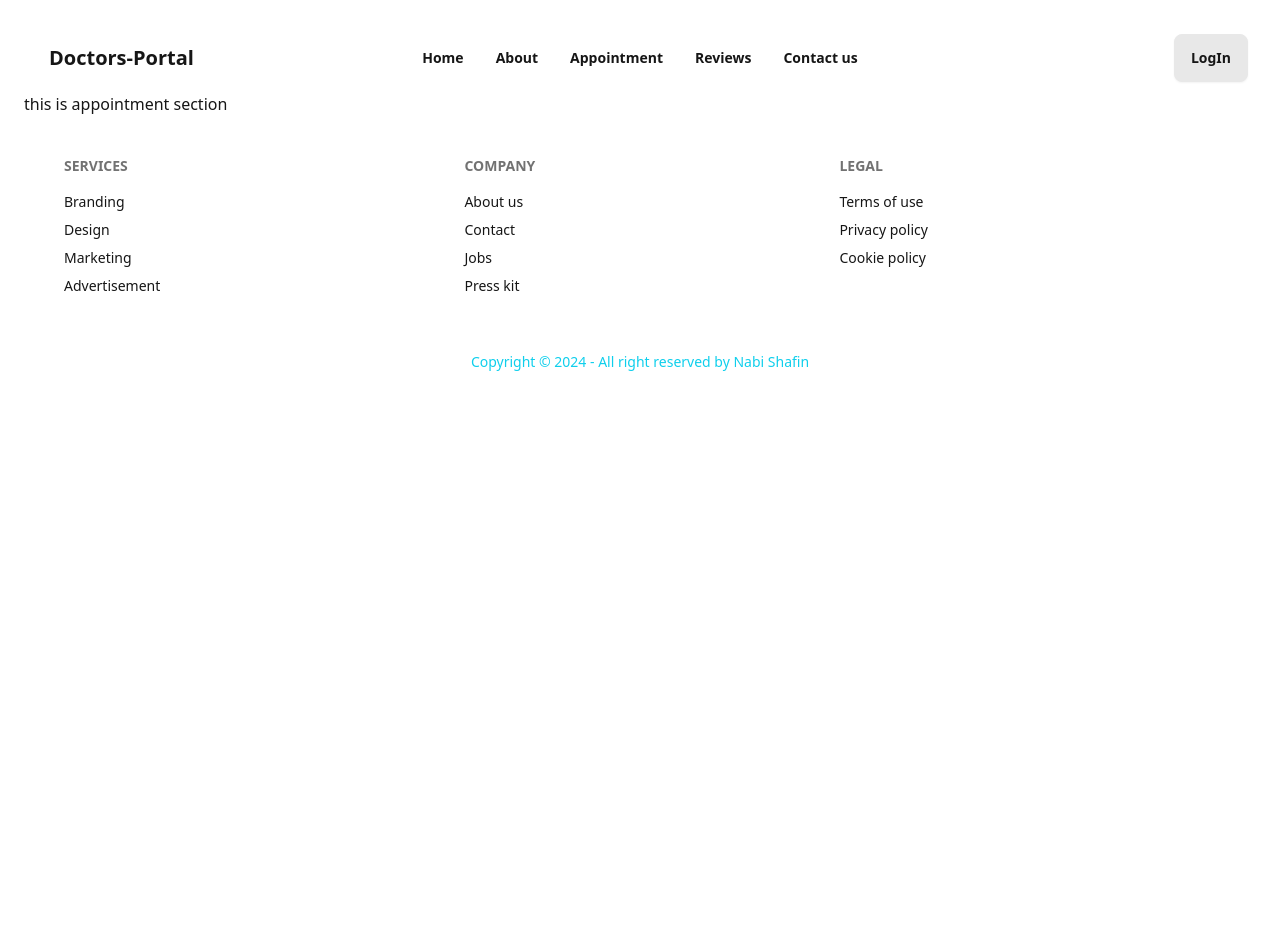
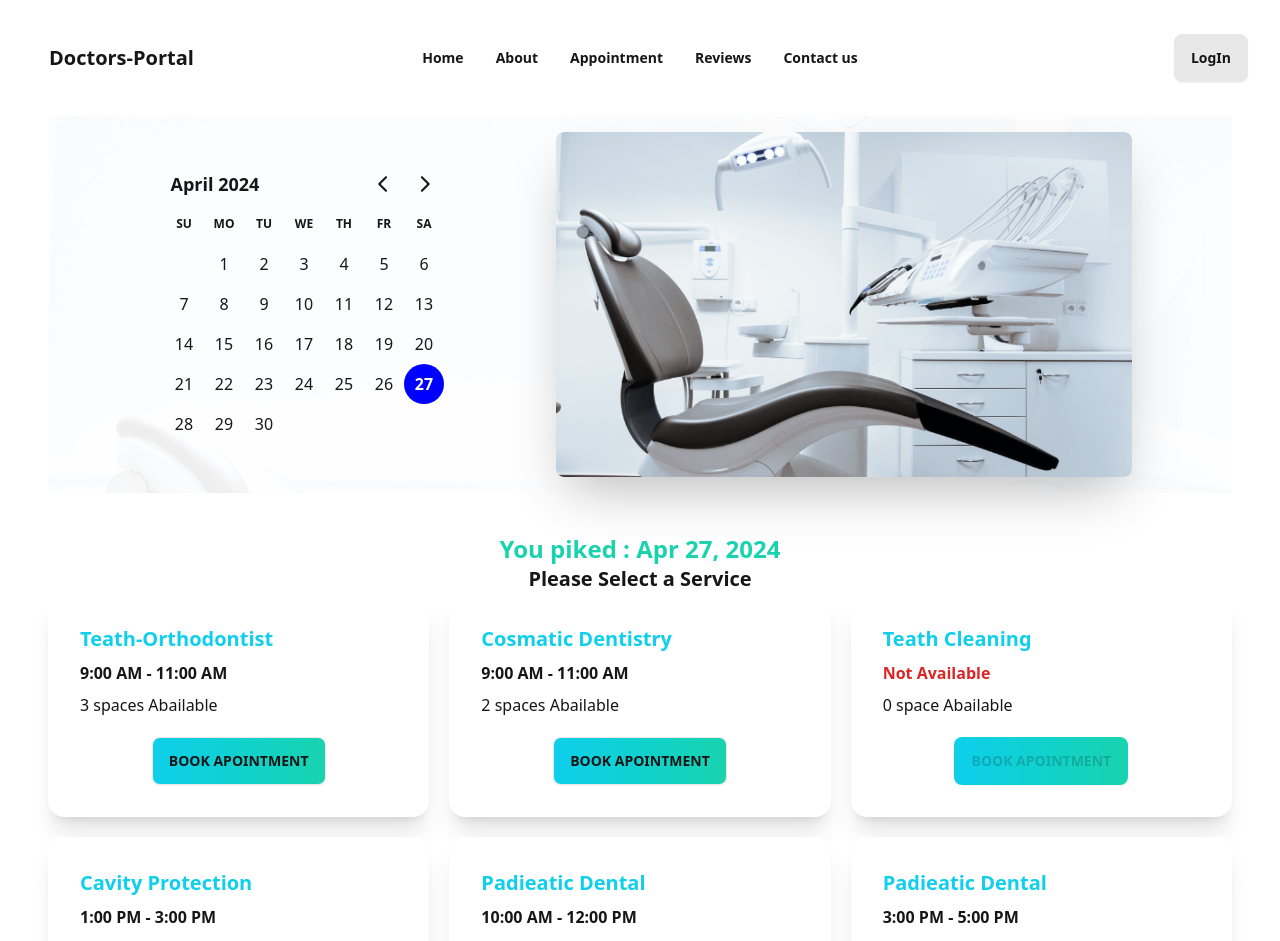
Before and after one commit to nabishafin/Doctor-Portal, a React (Vite) app: page /appointment in a window 1280 px wide. Shown: the top 941 px of the page. Before the commit the page ends 800 px from the top, so only its background shows below. Built offline with nearby package versions, Linux system fonts and the light colour scheme.

Commit message:
this is appointment part

```diff
--- a/package.json
+++ b/package.json
@@ -10,9 +10,11 @@
     "preview": "vite preview"
   },
   "dependencies": {
+    "date-fns": "^3.6.0",
     "localforage": "^1.10.0",
     "match-sorter": "^6.3.4",
     "react": "^18.2.0",
+    "react-day-picker": "^8.10.1",
     "react-dom": "^18.2.0",
     "react-router-dom": "^6.22.3",
     "sort-by": "^1.2.0"
--- /dev/null
+++ b/public/slots.json
@@ -0,0 +1,48 @@
+[
+    {
+        "id": 1,
+        "name": "Teath-Orthodontist",
+        "slots": [
+            "9:00 AM - 11:00 AM",
+            "2:00 PM - 4:00 PM",
+            "10:00 AM - 12:00 PM"
+        ]
+    },
+    {
+        "id": 2,
+        "name": "Cosmatic Dentistry",
+        "slots": [
+            "9:00 AM - 11:00 AM",
+            "10:00 AM - 12:00 PM"
+        ]
+    },
+    {
+        "id": 3,
+        "name": "Teath Cleaning",
+        "slots": []
+    },
+    {
+        "id": 4,
+        "name": "Cavity Protection",
+        "slots": [
+            "1:00 PM - 3:00 PM",
+            "10:00 AM - 12:00 PM"
+        ]
+    },
+    {
+        "id": 5,
+        "name": "Padieatic Dental",
+        "slots": [
+            "10:00 AM - 12:00 PM",
+            "3:00 PM - 5:00 PM"
+        ]
+    },
+    {
+        "id": 5,
+        "name": "Padieatic Dental",
+        "slots": [
+            "3:00 PM - 5:00 PM",
+            "9:00 AM - 11:00 AM"
+        ]
+    }
+]
--- /dev/null
+++ b/src/Components/Pages/Appointment/ApointmentModal.jsx
@@ -0,0 +1,36 @@
+import React from 'react';
+import { format } from 'date-fns';
+
+const ApointmentModal = ({ treatment, date, settreatment }) => {
+    const { name, slots } = treatment;
+
+    return (
+        <div>
+            <input type="checkbox" id="my_modal_7" className="modal-toggle" />
+            <div className="modal" role="dialog">
+                <div className="modal-box">
+                    <label htmlFor="my_modal_7" className="btn btn-sm btn-circle btn-ghost absolute right-2 top-2">X</label>
+                    <h3 className="text-lg font-bold">Booking For : {name}</h3>
+                    <form className='grid grid-cols-1 gap-4 mt-5 justify-items-center'>
+                        <input type="text" disabled value={format(date, 'PP')} className="input input-bordered w-full max-w-xs font-bold" />
+                        <select name='slot' className="select select-bordered w-full max-w-xs">
+                            {
+                                slots.map(slot => <option value={slot}  >{slot}</option>)
+                            }
+
+                        </select>
+                        <input type="text" name='name' placeholder="Name" className="input input-bordered w-full max-w-xs" />
+                        <input name='email' type="email" placeholder="Eamil Adress" className="input input-bordered w-full max-w-xs" />
+                        <input type="text" name='phone' placeholder="Phone" className="input input-bordered w-full max-w-xs" />
+                        <input type="Submit" value="submit" className="btn bg-gradient-to-r from-primary to-secondary w-full max-w-xs" />
+                    </form>
+                </div>
+
+                <label className="modal-backdrop" htmlFor="my_modal_7">Close</label>
+            </div>
+
+        </div>
+    );
+};
+
+export default ApointmentModal;
--- a/src/Components/Pages/Appointment/Appointment.jsx
+++ b/src/Components/Pages/Appointment/Appointment.jsx
@@ -1,9 +1,14 @@
-import React from 'react';
+import React, { useState } from 'react';
+import AppointmentBanner from './AppointmentBanner';
+import AvailableApointment from './AvailableApointment';
 
 const Appointment = () => {
+    const [date, setdate] = useState(new Date())
+
     return (
-        <div>
-            <h1>this is appointment section</h1>
+        <div className='max-w-screen-xl mx-auto p-6'>
+            <AppointmentBanner date={date} setdate={setdate}></AppointmentBanner>
+            <AvailableApointment date={date}></AvailableApointment>
         </div>
     );
 };
--- /dev/null
+++ b/src/Components/Pages/Appointment/AppointmentBanner.jsx
@@ -0,0 +1,27 @@
+import chair from '../../../assets/images/chair.png'
+import { DayPicker } from 'react-day-picker';
+import 'react-day-picker/dist/style.css';
+
+import bg from '../../../assets/images/bg.png'
+
+const AppointmentBanner = ({ date, setdate }) => {
+
+    return (
+        <section style={{
+            background: `url(${bg})`
+        }}>
+            <div className="hero-content flex-col lg:flex-row-reverse">
+                <img src={chair} className="lg:max-w-xl rounded-lg shadow-2xl" />
+                <div className='lg:mr-20'>
+                    <DayPicker
+                        mode="single"
+                        selected={date}
+                        onSelect={setdate}
+                    />
+                </div>
+            </div>
+        </section>
+    );
+};
+
+export default AppointmentBanner;
--- /dev/null
+++ b/src/Components/Pages/Appointment/AvailableApointment.jsx
@@ -0,0 +1,40 @@
+import React, { useState } from 'react';
+import { format } from 'date-fns';
+import Service from './Service';
+import ApointmentModal from './ApointmentModal';
+const AvailableApointment = ({ date }) => {
+
+    const [services, setservices] = useState([]);
+    const [treatment, settreatment] = useState(null);
+    console.log(treatment)
+
+    useState(() => {
+        fetch('slots.json')
+            .then(res => res.json())
+            .then(data => setservices(data))
+    }, [])
+
+
+    return (
+        <div>
+            <div className='mt-10'>
+                <h1 className='text-2xl text-secondary font-bold text-center' >You piked : {format(date, 'PP')}</h1>
+                <p className='text-xl font-bold text-center'>Please Select a Service</p>
+            </div>
+            <div className='grid grid-cols-1 lg:grid-cols-3 gap-5'>
+                {
+                    services?.map(service => <Service
+                        service={service}
+                        key={service.id}
+                        settreatment={settreatment}
+                    ></Service>)
+                }
+            </div>
+            {
+                treatment && <ApointmentModal date={date} treatment={treatment}></ApointmentModal>
+            }
+        </div>
+    );
+};
+
+export default AvailableApointment;
--- /dev/null
+++ b/src/Components/Pages/Appointment/Service.jsx
@@ -0,0 +1,25 @@
+import React from 'react';
+
+const Service = ({ service, settreatment }) => {
+
+    const { name, slots } = service;
+    console.log(name)
+
+    return (
+        <div>
+            <div className="card bg-base-100 shadow-xl">
+                <div className="card-body">
+                    <h2 className="card-title text-primary">{name}</h2>
+                    <p className='font-bold'>{slots?.length > 0 ? <span>{slots[0]}</span> : <span className='text-red-600'>Not Available</span>}</p>
+                    <p>{slots.length} {slots.length > 1 ? 'spaces' : 'space'} Abailable</p>
+                    <div className="card-actions justify-center mt-3">
+                        <label onClick={() => settreatment(service)}
+                            disabled={slots.length === 0} htmlFor="my_modal_7" className="btn bg-gradient-to-r from-primary to-secondary uppercase text-center">BOOk APOINTMENT</label>
+                    </div>
+                </div>
+            </div>
+        </div>
+    );
+};
+
+export default Service;
--- a/src/Components/Sheared/Footer/Footer.jsx
+++ b/src/Components/Sheared/Footer/Footer.jsx
@@ -1,9 +1,12 @@
 import React from 'react';
+import footer from '../../../assets/images/footer.png'
 
 const Footer = () => {
     return (
         <div>
-            <div>
+            <div style={{
+                background: `url(${footer})`
+            }}>
                 <footer className="footer p-10  ">
                     <nav>
                         <h6 className="footer-title">Services</h6>
@@ -30,7 +33,7 @@ const Footer = () => {
             <div>
                 <footer className="footer footer-center p-4 ">
                     <aside>
-                        <p className='text-primary'>Copyright © 2024 - All right reserved by Nabi Shafin</p>
+                        <p className='text-primary font-bold'>Copyright © 2024 - All right reserved by Nabi Shafin</p>
                     </aside>
                 </footer>
             </div>
--- a/src/Components/Sheared/Navbar/Navbar.jsx
+++ b/src/Components/Sheared/Navbar/Navbar.jsx
@@ -14,7 +14,7 @@ const Navbar = () => {
     ;
 
     return (
-        <div className="navbar bg-base-100">
+        <div className="navbar bg-base-100 ">
             <div className="navbar-start">
                 <div className="dropdown">
                     <div tabIndex={0} role="button" className="btn btn-ghost lg:hidden">
```
Also changed, not shown: 1 other file (tests, documents, lock files or other folders).
